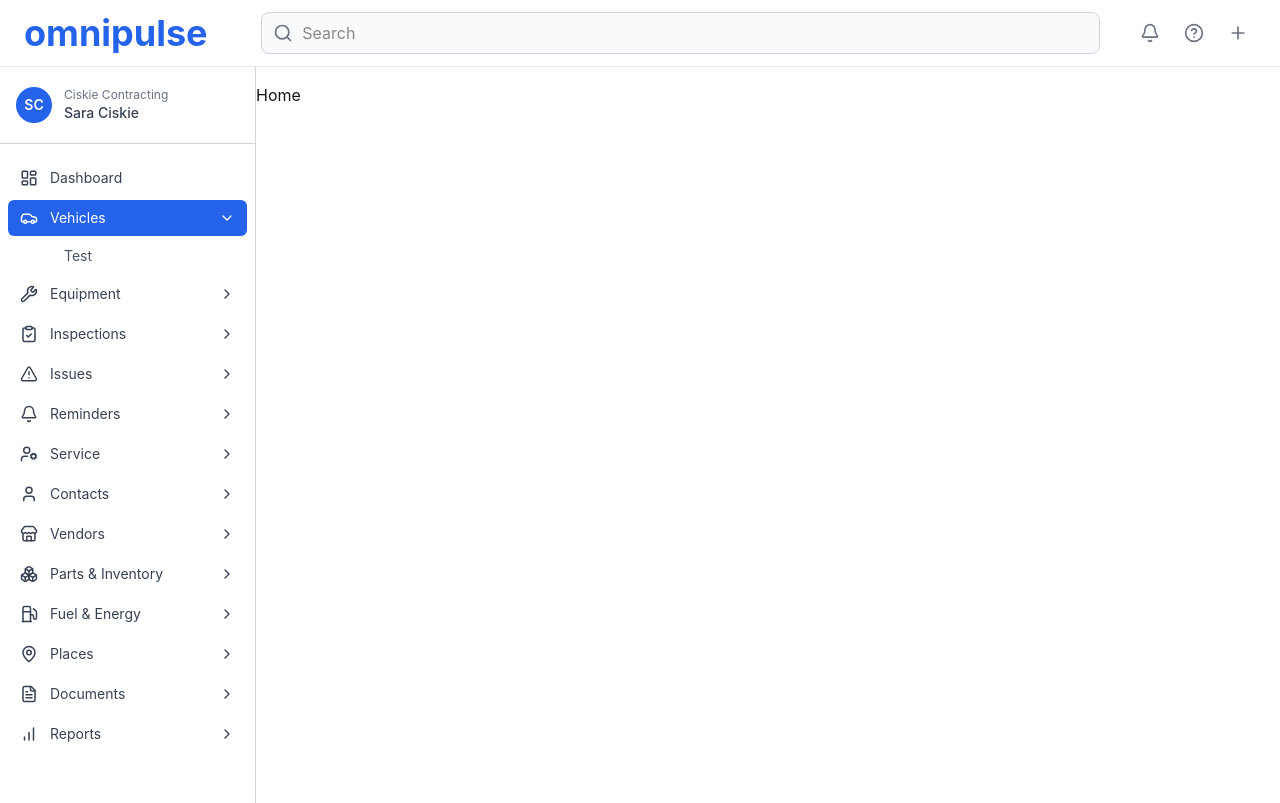
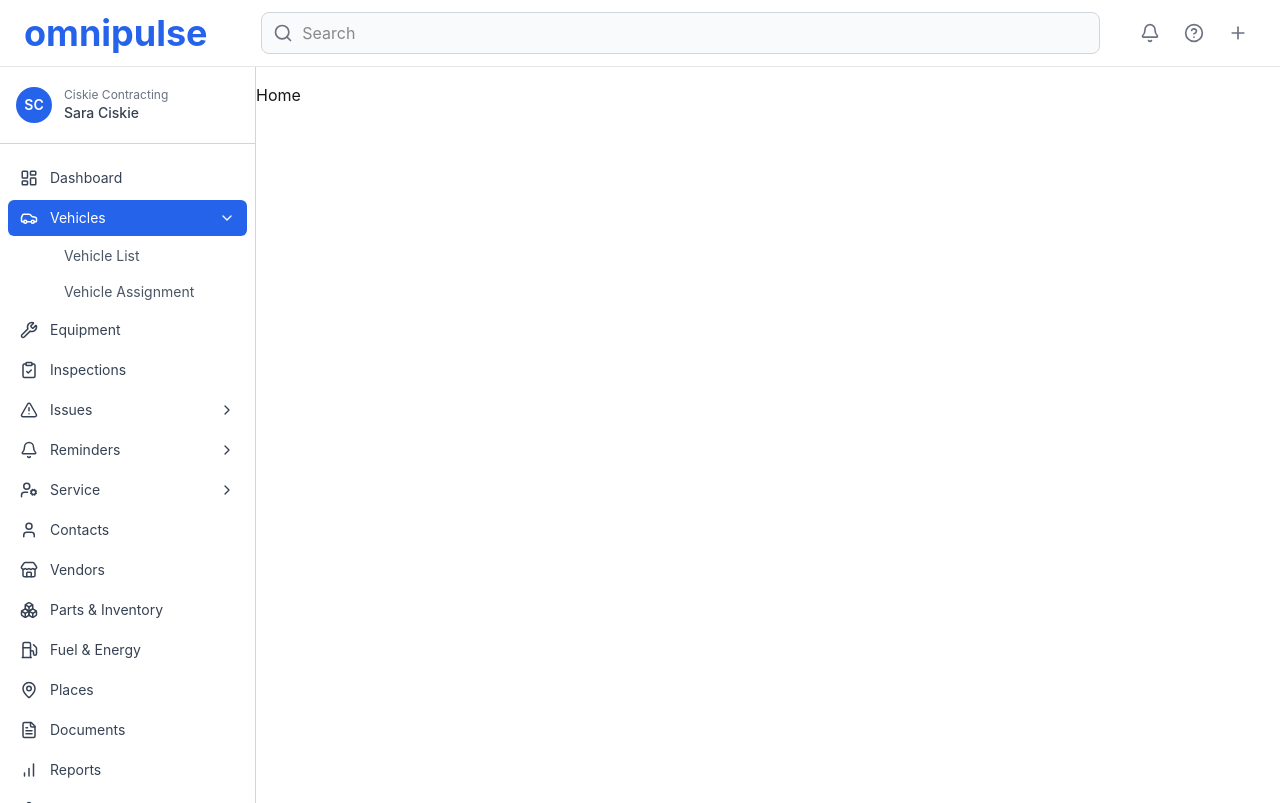
Before and after one commit to willjosh/omnipulse, a Next.js app in the folder client/: page / in a window 1280 px wide. Built offline with nearby package versions, Linux system fonts and the light colour scheme.

Commit message:
W18ADATE-72 feat: Add settings child to Sidebar

```diff
--- a/client/src/app/_features/shared/SideBar.tsx
+++ b/client/src/app/_features/shared/SideBar.tsx
@@ -1,6 +1,7 @@
 "use client";
 
 import { useState } from "react";
+import { useRouter, usePathname } from "next/navigation";
 import {
   LayoutDashboard,
   Car,
@@ -18,29 +19,72 @@ import {
   BarChart,
   ChevronDown,
   ChevronRight,
+  Settings,
 } from "lucide-react";
 
-type NavItem = { label: string; icon: React.ElementType; hasDropdown: boolean };
+type NavChild = { label: string; path: string };
+
+type NavItem = {
+  label: string;
+  icon: React.ElementType;
+  path?: string;
+  children?: NavChild[];
+};
 
 const navItems: NavItem[] = [
-  { label: "Dashboard", icon: LayoutDashboard, hasDropdown: false },
-  { label: "Vehicles", icon: Car, hasDropdown: true },
-  { label: "Equipment", icon: Wrench, hasDropdown: true },
-  { label: "Inspections", icon: ClipboardCheck, hasDropdown: true },
-  { label: "Issues", icon: AlertTriangle, hasDropdown: true },
-  { label: "Reminders", icon: Bell, hasDropdown: true },
-  { label: "Service", icon: UserCog, hasDropdown: true },
-  { label: "Contacts", icon: User, hasDropdown: true },
-  { label: "Vendors", icon: Store, hasDropdown: true },
-  { label: "Parts & Inventory", icon: Boxes, hasDropdown: true },
-  { label: "Fuel & Energy", icon: Fuel, hasDropdown: true },
-  { label: "Places", icon: MapPin, hasDropdown: true },
-  { label: "Documents", icon: FileText, hasDropdown: true },
-  { label: "Reports", icon: BarChart, hasDropdown: true },
+  { label: "Dashboard", icon: LayoutDashboard, path: "/" },
+  {
+    label: "Vehicles",
+    icon: Car,
+    children: [
+      { label: "Vehicle List", path: "/vehicles" },
+      { label: "Vehicle Assignment", path: "/vehicles/assignment" },
+    ],
+  },
+  { label: "Equipment", icon: Wrench },
+  { label: "Inspections", icon: ClipboardCheck },
+  {
+    label: "Issues",
+    icon: AlertTriangle,
+    children: [
+      { label: "Issues", path: "/issues" },
+      { label: "Faults", path: "/issues/faults" },
+      { label: "Recalls", path: "/issues/recalls" },
+    ],
+  },
+  {
+    label: "Reminders",
+    icon: Bell,
+    children: [
+      { label: "Service Reminders", path: "/reminders/service" },
+      { label: "Vehicle Renewals", path: "/reminders/vehicle-renewals" },
+      { label: "Contact Renewals", path: "/reminders/contact-renewals" },
+    ],
+  },
+  {
+    label: "Service",
+    icon: UserCog,
+    children: [
+      { label: "Service History", path: "/service/history" },
+      { label: "Work Orders", path: "/work-orders" },
+      { label: "Service Tasks", path: "/service/tasks" },
+      { label: "Service Program", path: "/service/program" },
+    ],
+  },
+  { label: "Contacts", icon: User },
+  { label: "Vendors", icon: Store },
+  { label: "Parts & Inventory", icon: Boxes },
+  { label: "Fuel & Energy", icon: Fuel },
+  { label: "Places", icon: MapPin },
+  { label: "Documents", icon: FileText },
+  { label: "Reports", icon: BarChart },
+  { label: "Settings", icon: Settings, path: "/settings" },
 ];
 
 const SideBar = () => {
-  const [activeItem, setActiveItem] = useState<string>("Vehicles");
+  const router = useRouter();
+  const pathname = usePathname();
+  const [activeParent, setActiveParent] = useState<string>("Vehicles");
   const [expandedItems, setExpandedItems] = useState<Record<string, boolean>>({
     Vehicles: true,
   });
@@ -49,8 +93,34 @@ const SideBar = () => {
     setExpandedItems(prev => ({ ...prev, [label]: !prev[label] }));
   };
 
-  const handleClick = (label: string) => {
-    setActiveItem(label);
+  const handleParentClick = (label: string, hasChildren: boolean) => {
+    if (hasChildren) {
+      setActiveParent(label);
+      toggleExpand(label);
+    } else {
+      // no children, so navigate to the path
+      const item = navItems.find(item => item.label === label);
+      if (item?.path) {
+        router.push(item.path);
+      }
+    }
+  };
+
+  const handleChildClick = (child: NavChild) => {
+    setActiveParent("");
+    router.push(child.path);
+  };
+
+  const isParentActive = (label: string) => {
+    const hasActiveChild = navItems
+      .find(item => item.label === label)
+      ?.children?.some(child => pathname === child.path);
+
+    return activeParent === label && !hasActiveChild;
+  };
+
+  const isChildActive = (child: NavChild) => {
+    return pathname === child.path;
   };
 
   return (
@@ -69,18 +139,15 @@ const SideBar = () => {
       {/* Navigation */}
       <nav className="flex-1 overflow-y-auto">
         <ul className="mt-4 space-y-1">
-          {navItems.map(({ label, icon: Icon, hasDropdown }) => {
-            const isActive = activeItem === label;
+          {navItems.map(({ label, icon: Icon, children }) => {
+            const isActive = isParentActive(label);
             const isExpanded = expandedItems[label];
 
             return (
               <li key={label}>
                 <div className="px-2">
                   <button
-                    onClick={() => {
-                      handleClick(label);
-                      if (hasDropdown) toggleExpand(label);
-                    }}
+                    onClick={() => handleParentClick(label, !!children)}
                     className={`w-full flex items-center gap-3 px-3 py-2 rounded-md transition-all text-left ${
                       isActive
                         ? "bg-[var(--primary-color)] text-white"
@@ -89,7 +156,7 @@ const SideBar = () => {
                   >
                     <Icon size={18} />
                     <span className="truncate flex-1">{label}</span>
-                    {hasDropdown &&
+                    {!!children &&
                       (isExpanded ? (
                         <ChevronDown size={16} className="text-inherit" />
                       ) : (
@@ -99,20 +166,22 @@ const SideBar = () => {
                 </div>
 
                 {/* Children */}
-                {hasDropdown && isExpanded && (
+                {!!children && isExpanded && (
                   <ul className="ml-10 mt-1 space-y-1">
-                    <div className="px-2">
+                    {children.map(child => (
+                      <div key={child.path} className="px-2">
                         <button
-                        onClick={() => handleClick(`${label} - Test`)}
+                          onClick={() => handleChildClick(child)}
                           className={`w-full flex items-center gap-2 px-4 py-1.5 rounded-md transition-all text-left text-sm ${
-                          activeItem === `${label} - Test`
+                            isChildActive(child)
                               ? "bg-[var(--primary-color)] text-white"
                               : "text-gray-600 hover:bg-[var(--primary-light)] hover:text-[var(--primary-color)]"
                           }`}
                         >
-                        <span className="truncate">Test</span>
+                          <span className="truncate">{child.label}</span>
                         </button>
                       </div>
+                    ))}
                   </ul>
                 )}
               </li>
```
Lines whose indentation alone changed are shown as unchanged.
